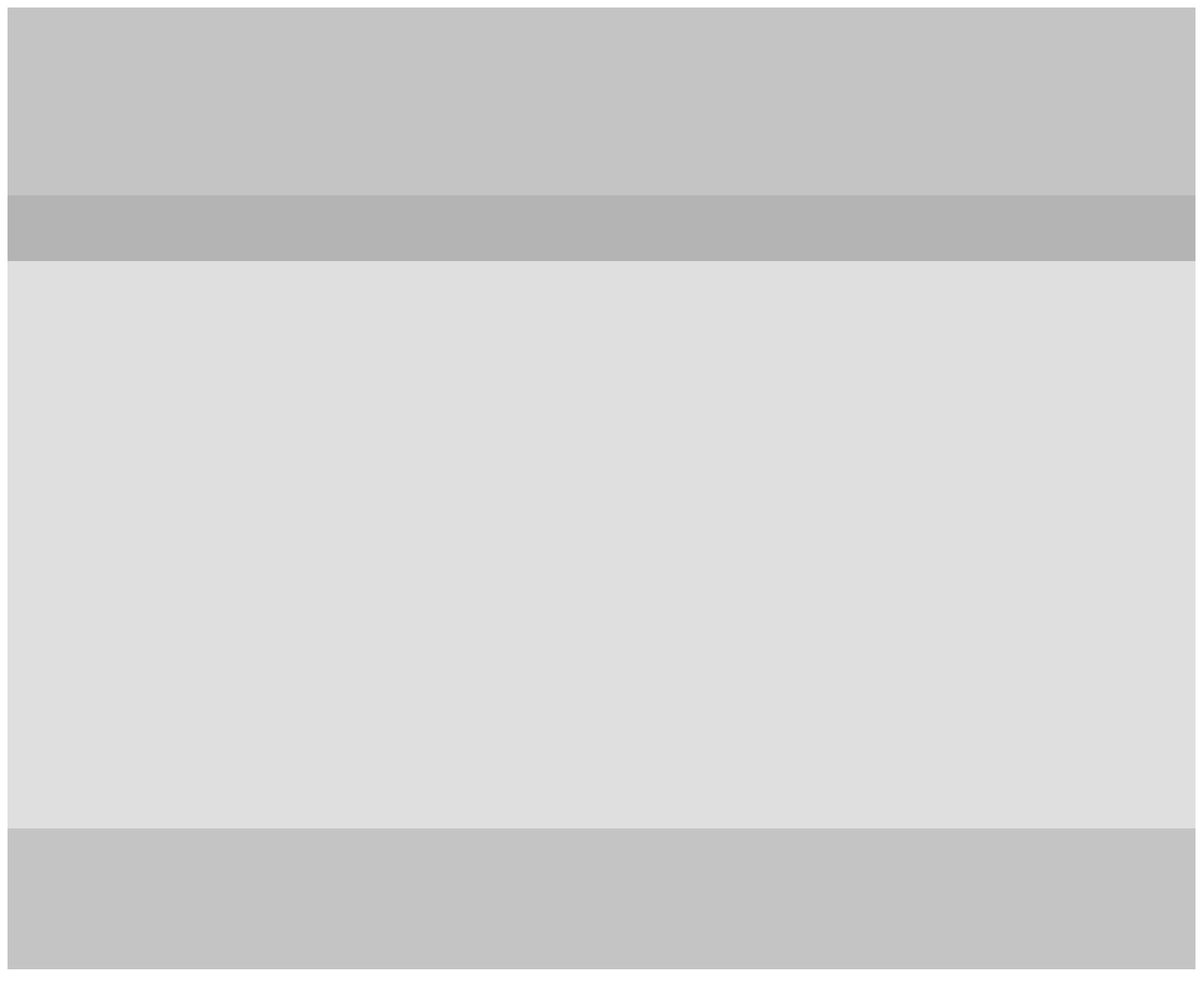
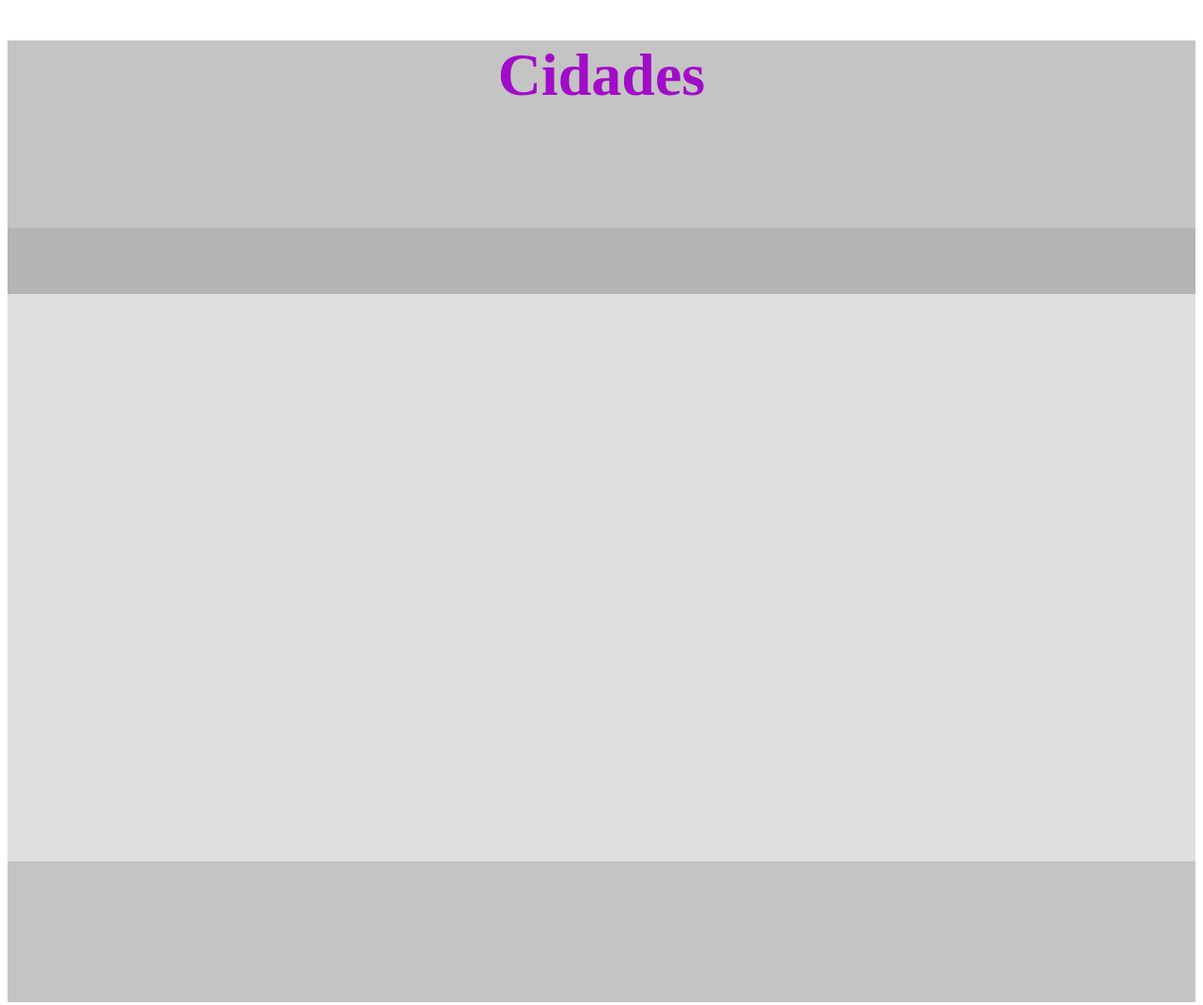
Before and after one commit to guilhermeMgimenez/cidade, a plain HTML site: page index.html in a window 1280 px wide. Shown: the whole page at 94% size. Before the commit the page ends 1040 px from the top, so only its background shows below. Drawn offline with Linux system fonts and the light colour scheme.

Commit message:
mudança para comando semantico

```diff
--- a/index.html
+++ b/index.html
@@ -8,32 +8,46 @@
     <title>Cidades - Londres</title>
     <link rel="shortcut icon" href="iconelondon.png" type="image/x-icon">
     <style>
-        #cabecalho{
-            height: 200px;background-color:
-             #C4C4C4;
+        #cabecalho {
+            height: 200px;
+            background-color:
+                #C4C4C4;
         }
-        #menu-de-navegacao{
+
+        #menu-de-navegacao {
             height: 70px;
             background-color: #B4B4B4;
         }
-        #conteudo-principal{
+
+        #conteudo-principal {
             height: 604px;
             background-color: #DFDFDF;
         }
-        #rodape{
+
+        #rodape {
             height: 150px;
             background-color: #C4C4C4;
 
+        }
+
+        #titulo {
+            font-size: 64px;
+            color: #A10CC7;
+            font-weight: bold;
+            text-align: center;
+            font-family: ;
         }
     </style>
 </head>
 
 
 <body>
-    <div id="cabecalho"></div>
-    <div id="menu-de-navegacao"></div>
-    <div id="conteudo-principal"></div>
-    <div id="rodape"></div>
+    <header id="cabecalho">
+        <h1 id="titulo">Cidades</h1>
+    </header>
+    <nav id="menu-de-navegacao"></nav>
+    <main id="conteudo-principal"></main>
+    <footer id="rodape"></footer>
 
 </body>
 
```
